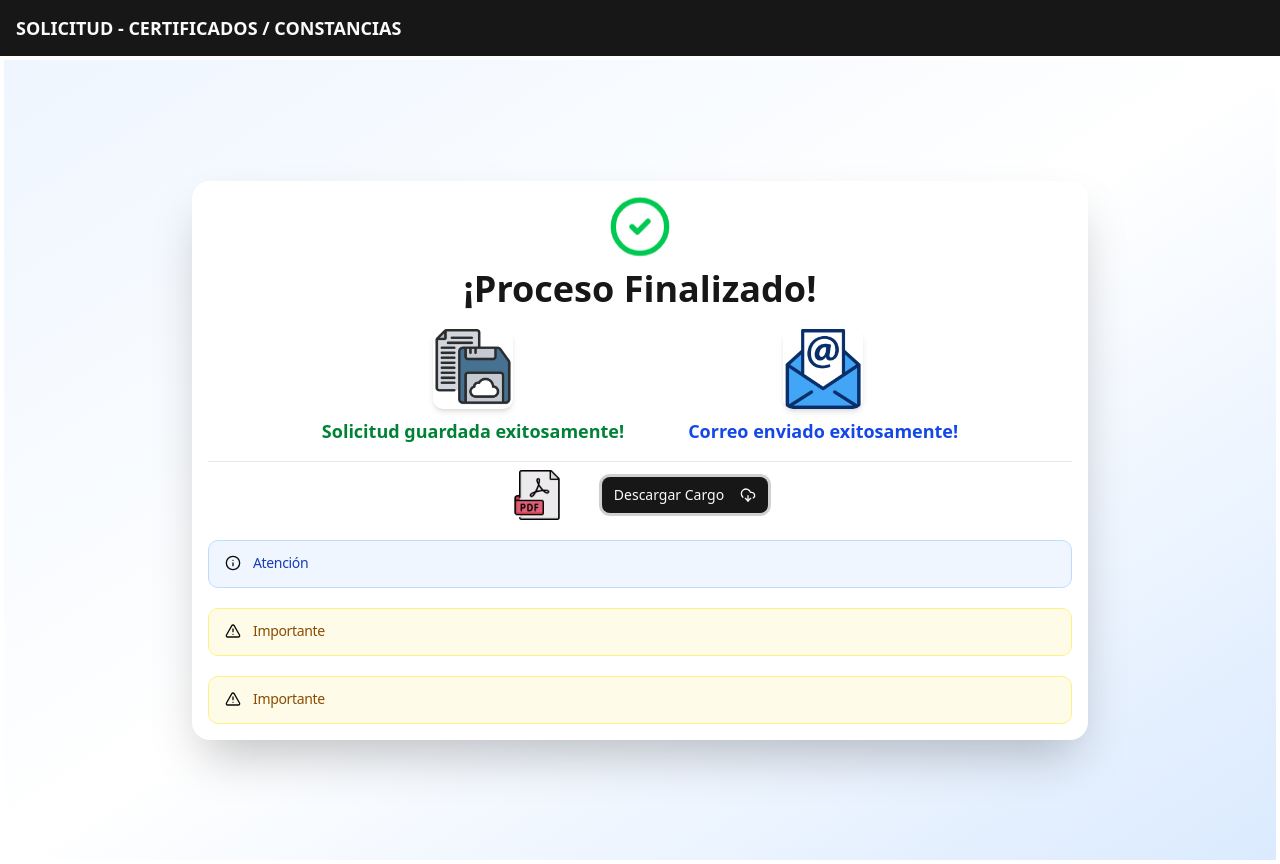
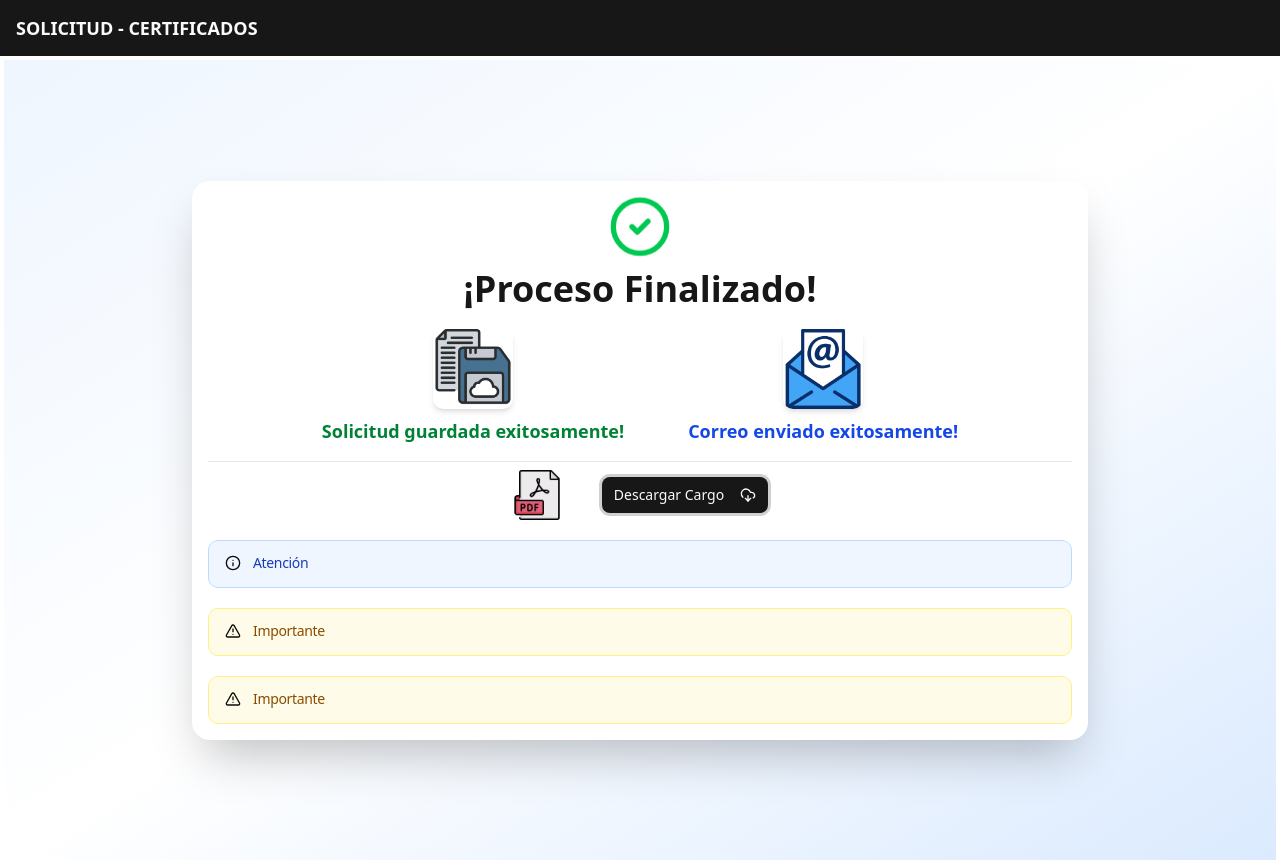
Before and after one commit to luismiguelgs/ciunac-sol-1.3, a Next.js app: page /solicitud-certificados/finalizar in a window 1280 px wide. Built offline with nearby package versions, Linux system fonts and the light colour scheme; no server answers; what @react-pdf/renderer would draw is missing.

Commit message:
Flujo de solicitud de contancias

```diff
--- a/app/solicitud-certificados/layout.tsx
+++ b/app/solicitud-certificados/layout.tsx
@@ -5,7 +5,7 @@ export default function RequestNewStudentLayout({ children, }: Readonly<{ childr
                 <div className="container mx-auto px-4">
                     <div className="h-14 flex items-center">
                         <h1 className="text-lg font-semibold">
-                            SOLICITUD - CERTIFICADOS / CONSTANCIAS
+                            SOLICITUD - CERTIFICADOS
                         </h1>
                     </div>
                 </div>
```
